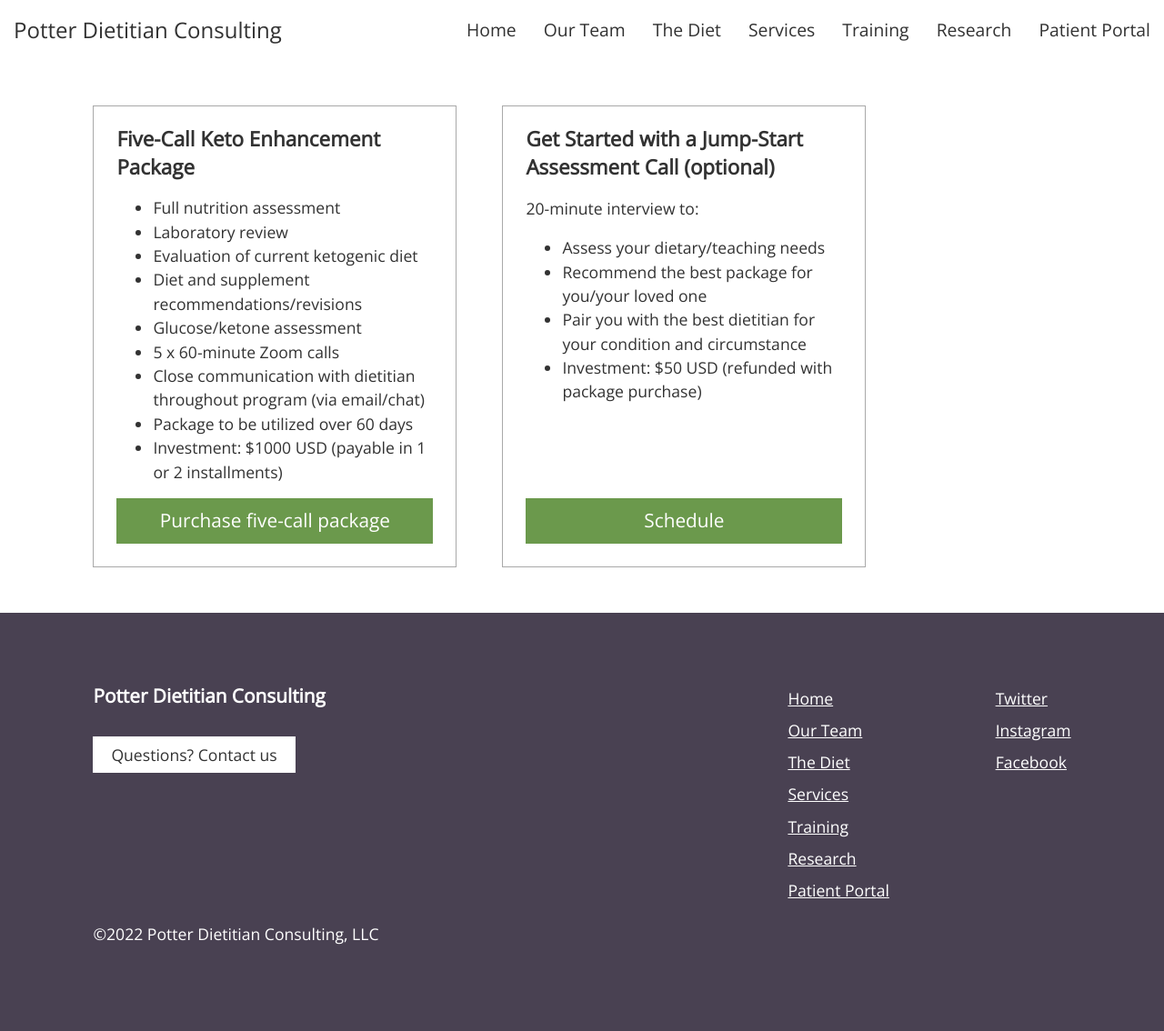
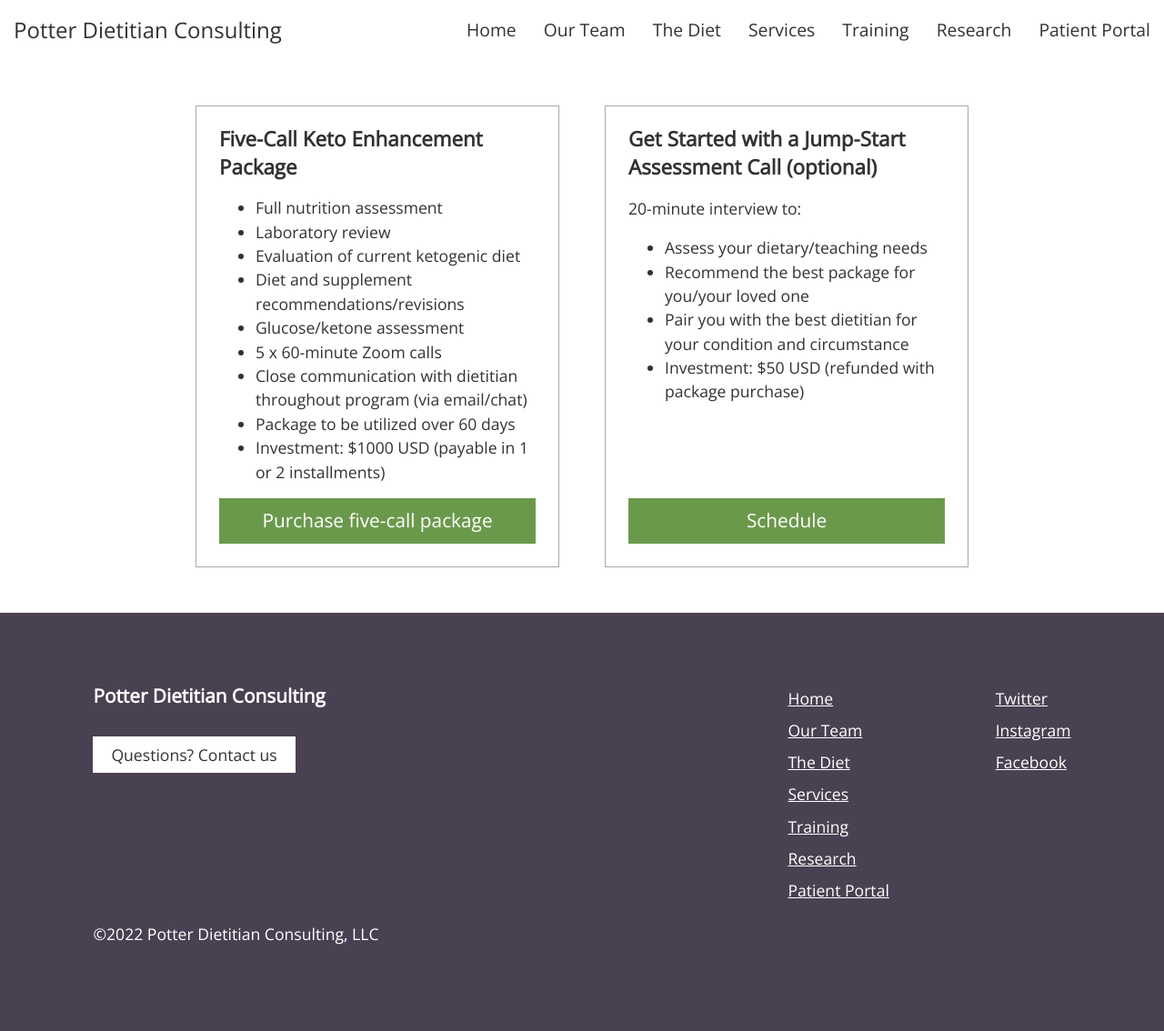
Before and after one commit to janmilosh/potterketo_jekyll, a Jekyll site: the page built from _pages/five_call.html, in a window 1280 px wide. Shown: the whole page at 91% size. Built offline with Jekyll 4.4.1, drawn with Linux system fonts in a browser that asks for light colours; nearby versions of some CDN libraries.

Commit message:
More service layout improvements

```diff
--- a/_pages/five_call.html
+++ b/_pages/five_call.html
@@ -2,7 +2,7 @@
 layout: default
 title: Five-Call Keto Enhancement Package
 ---
-<div class="container">
+<div class="services-container">
   <div class="services-grid">
     <div class="service">
       <h2>Five-Call Keto Enhancement Package</h1>
--- a/_sass/services.scss
+++ b/_sass/services.scss
@@ -1,6 +1,6 @@
 .services-container {
-  width: 1300px;
-  margin: 0 auto;
+  max-width: 1300px;
+  margin: 0 auto 50px;
 }
 
 .services-grid {
@@ -8,7 +8,6 @@
   gap: 50px;
   margin: 50px 0;
   grid-template-columns: repeat(auto-fill, 400px);
-  grid-auto-flow: dense;
 }
 
 .service {
@@ -24,25 +23,26 @@
 
 @media only screen and (max-width: 1340px) {
   .services-container {
-    margin: 0 4vw;
-    width: auto;
+    max-width: 850px;
   }
 }
 
-@media only screen and (max-width: 600px) {
+@media only screen and (max-width: 890px) {
   .services-container {
-    margin: 0 5.5vw;
+    max-width: 400px;
   }
 }
 
-@media only screen and (max-width: 450px) {
+@media only screen and (max-width: 440px) {
   .services-grid {
     display: block;
+    width: auto;
     .service {
+      width: 100%;
       margin-bottom: 25px;
     }
   }
   .services-container {
-    margin: 0 4vw;
+    margin: 0 4vw 50px;
   }
 }
```
Also changed, not shown: 3 other files.
